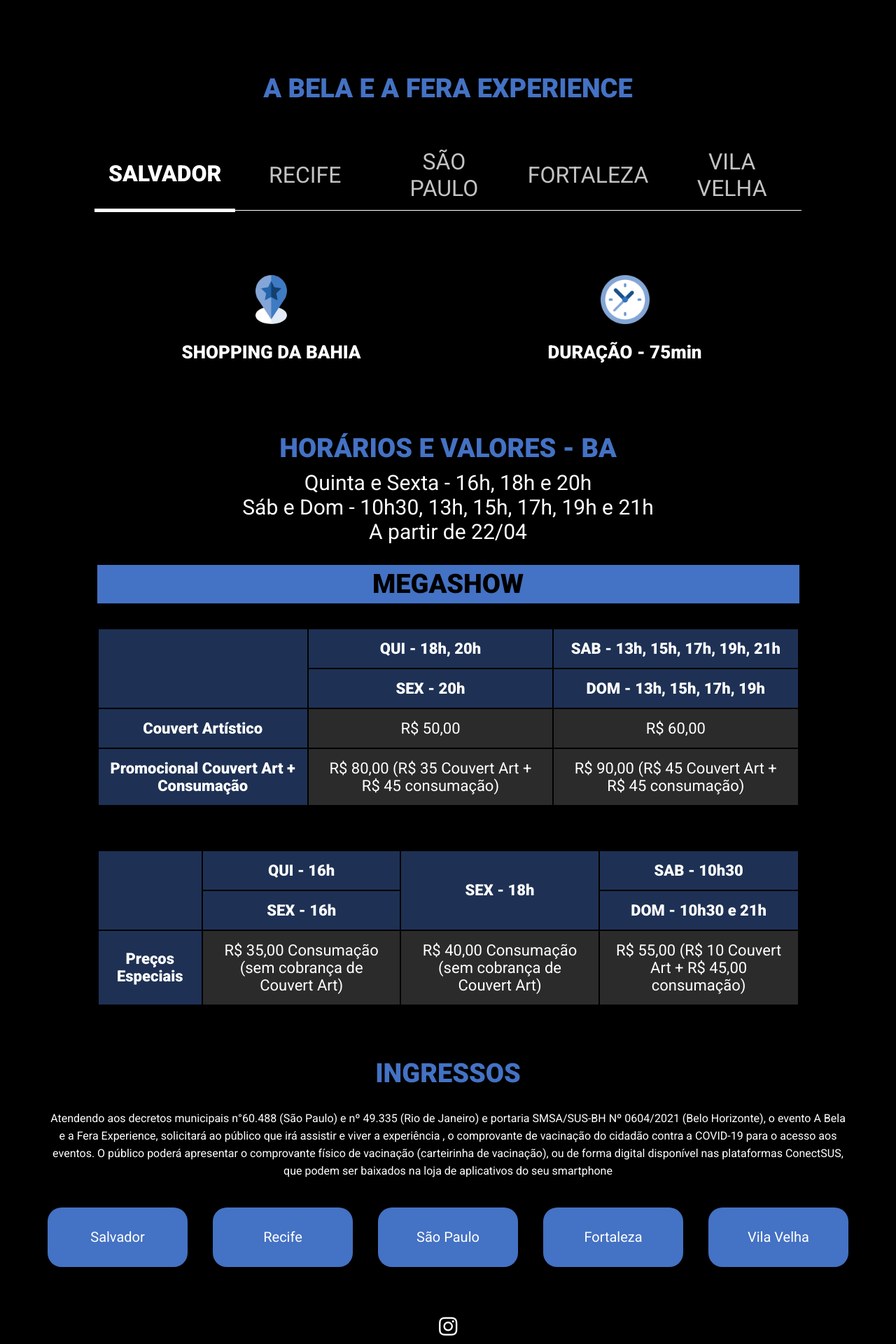
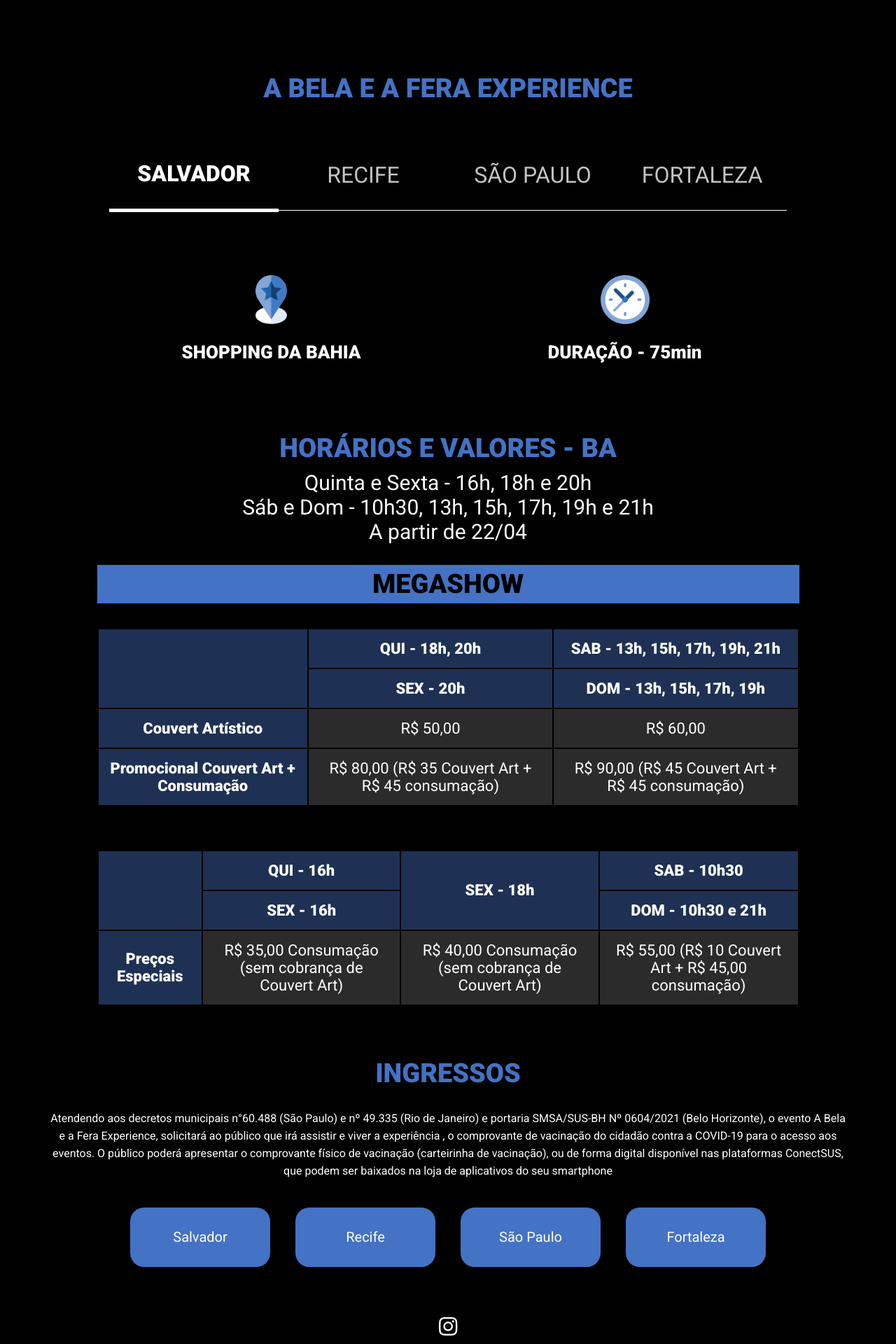
Before and after one commit to fpachecosilva/bela, a PHP site: page /belaeafera/ in a window 1280 px wide. Shown: the part 2911-4831 px from the top of the page at 70% size. Run offline with PHP 8.4, Linux system fonts and the light colour scheme; data that the repository does not hold is empty; some libraries are stand-ins or nearby versions.

Commit message:
escondendo vila velha

```diff
--- a/index.php
+++ b/index.php
@@ -81,7 +81,7 @@
 			<a class="" local="pe">RECIFE</a>
 			<a class="" local="sp">SÃO PAULO</a>
 			<a class="" local="fo">FORTALEZA</a>
-			<a class="" local="vv">VILA VELHA</a>
+			<!-- <a class="" local="vv">VILA VELHA</a> -->
 		</div>
 
 		<div class="local ba active">
@@ -395,11 +395,11 @@
 				</a>
 			</div>
 
-			<div class="card">
+			<!-- <div class="card">
 				<a onclick="gtag_report_conversion('<? echo $siteVendasVV ?>')" class="Btn" href="<? echo $siteVendasVV ?>">
 					<h2>Vila Velha</h2>
 				</a>
-			</div>
+			</div> -->
 
 		</div>
 
```
